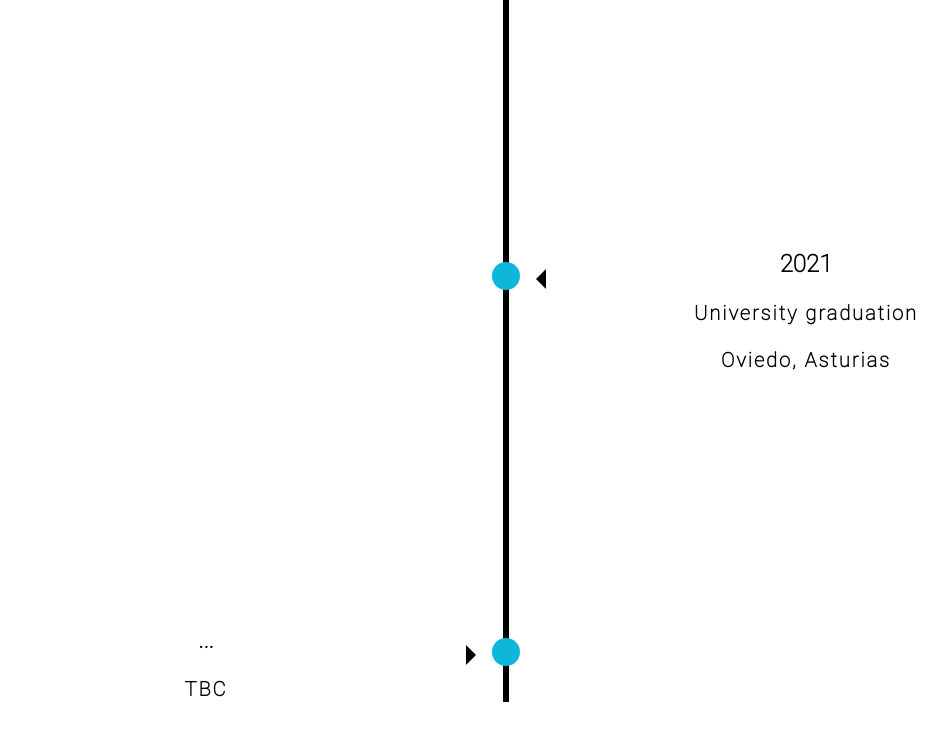
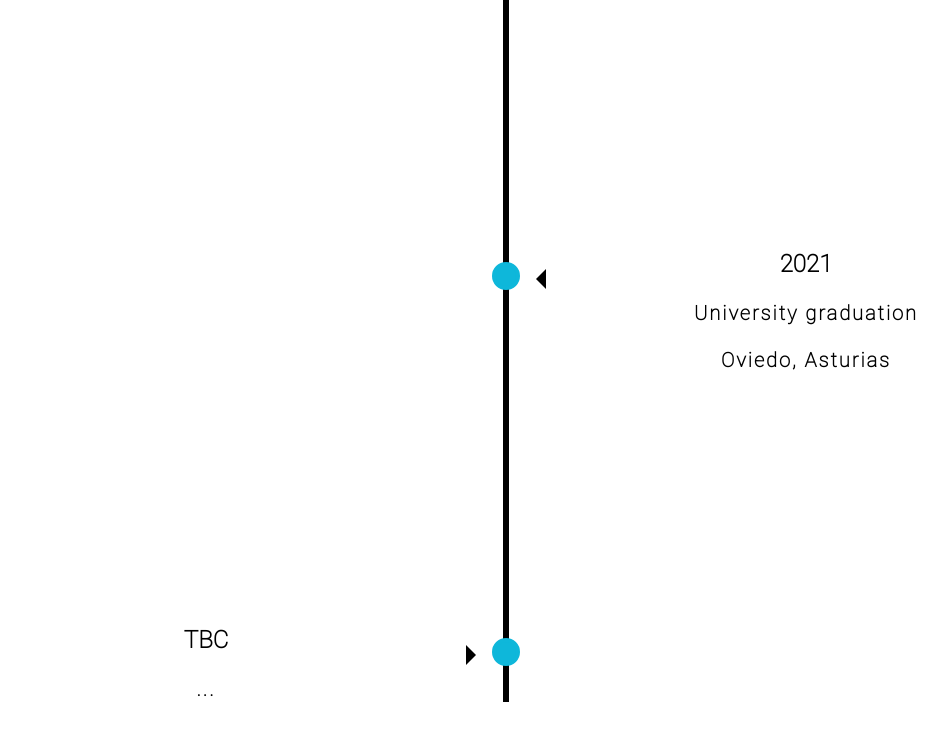
Before and after one commit to raulng9/Nodriza, a plain HTML site: page timeline.html in a window 1280 px wide. Shown: the part 1933-2673 px from the top of the page, without its empty margins (142-1089 px from the left). Drawn offline with Linux system fonts and the light colour scheme.

Commit message:
Minor change on the timeline

```diff
--- a/timeline.html
+++ b/timeline.html
@@ -70,8 +70,8 @@
     </div>
     <div class="container left fade">
         <div class="content">
-            <h2>...</h2>
-            <p>TBC</p>
+            <h2>TBC</h2>
+            <p>...</p>
         </div>
     </div>
 </div>
```
